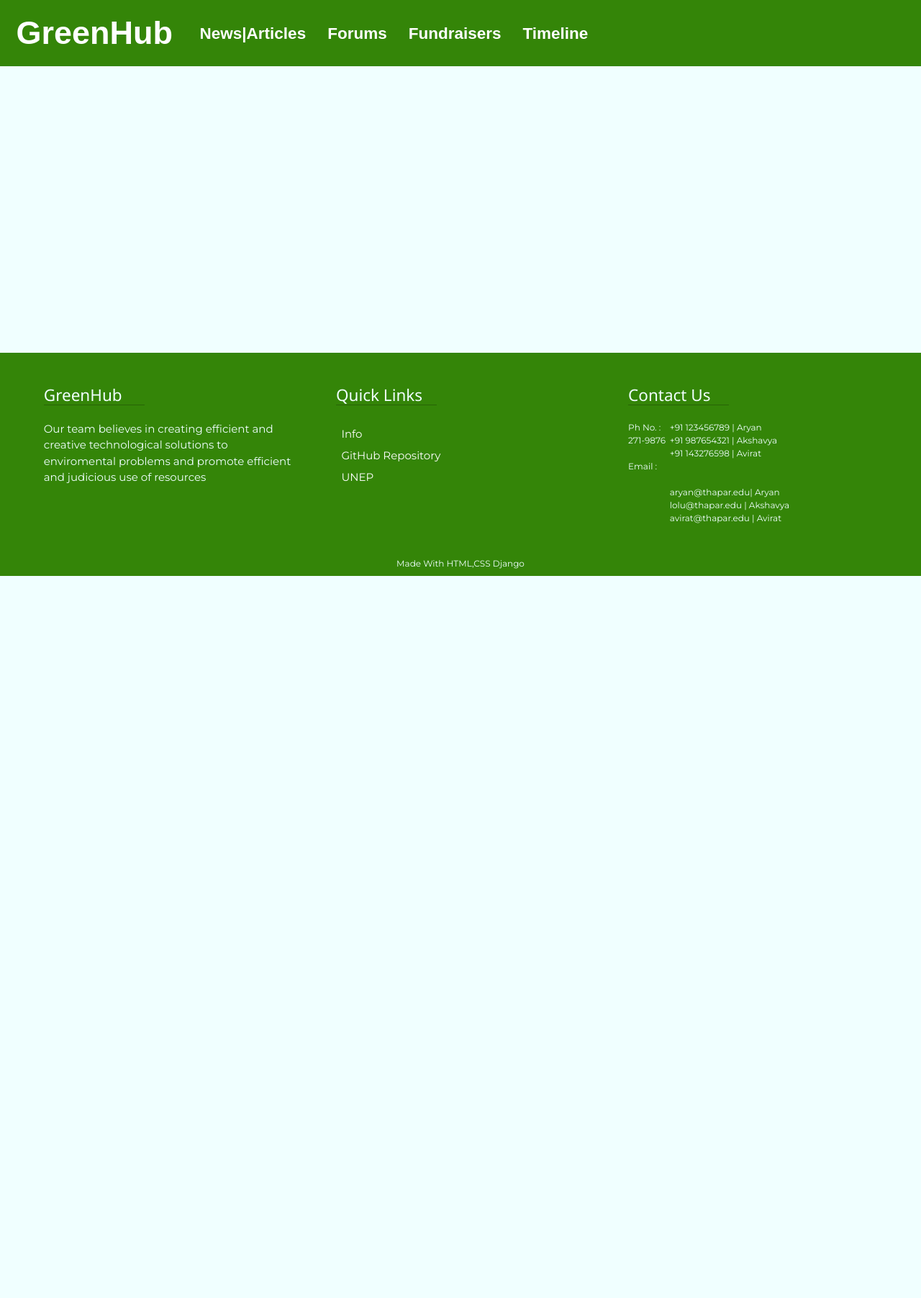
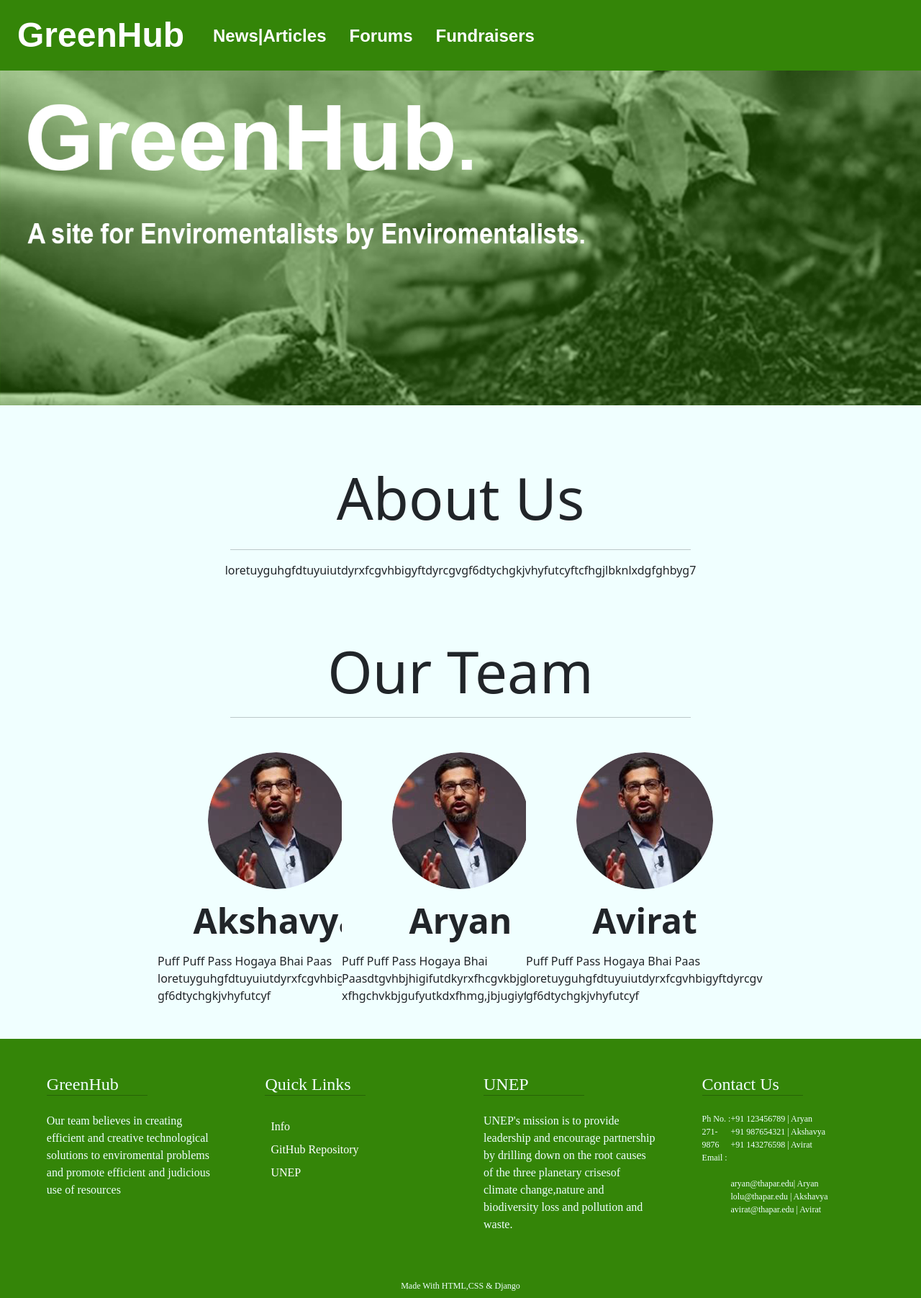
Before and after one commit to Avirat201189221/HackTu-4.0, a Django app: page / in a window 1280 px wide. Shown: the whole page at 72% size. Before the commit the page ends 800 px from the top, so only its background shows below. Run offline with Django 4.2, Linux system fonts and the light colour scheme; some libraries are stand-ins or nearby versions.

Commit message:
landing page complete

```diff
--- a/greenHub/backend/static/css/styles.css
+++ b/greenHub/backend/static/css/styles.css
@@ -2,6 +2,7 @@ body{
     background:azure;
 }
 /* Header Styles */
+/* Navbar */
 .navbar {
     position: fixed;
     width: 100%;
@@ -89,12 +90,75 @@ body{
   .nav-empty-space {
     opacity: 0;
   }
+  /* End Navbar */
+
+  /* Backdrop */
+  .backdrop{
+    background-color: #3b9709;
+    /* height:0.44vh; */
+  }
+  .backdrop-img img{
+    width:100vw;
+  }
+
+  /* Main */
+  .head{
+    font-size: 5rem;
+  }
+  .cool-hr{
+    width:50vw;
+  }
+  .about{
+    display: flex;
+    flex-direction: column;
+    align-items: center;
+    justify-content: center;
+    text-align: center;
+    margin: 5rem;
+  }
+  .descript{
+    display:grid;
+    grid-template-columns: 1fr;
+  }
+  .team-plates{
+    display: grid;
+    grid-template-columns: repeat(5,1fr);
+    justify-items: center;
+    align-items: center;
+    /* background-color: red; */
+  }
+  .card{
+    display: flex;
+    justify-content: center;
+    flex-direction: column;
+    /* max-width: 500px; */
+    background-color: azure;
+    border: none;
+    margin: 2rem;
+
+  }
+  .person img{
+    /* width:150px; */
+    border-radius: 50rem;
+    margin: auto
+  }
+  .name{
+    font-size: 3rem;
+    margin:0.5rem;
+    text-align: center;
+  }
+  .desc{
+    max-width:330px;
+  }
+
+
+
 /* footer styles */
 @import url('https://fonts.googleapis.com/css2?family=Montserrat:wght@100;500&display=swap');
 .footer{
   margin-top: 0rem;
   padding: 0.05rem;
-  position: absolute;
+  /* position: absolute; */
   background-color: #348508;
   bottom: 0;
   left: 0;
@@ -103,7 +167,7 @@ body{
   }
 .footerGrid{
   display: grid;
-  grid-template-columns: repeat(3,1fr);
+  grid-template-columns: repeat(4,1fr);
   padding: 1rem;
   padding-left: 2rem;
   padding-right: 2rem;
--- a/greenHub/backend/templates/index.html
+++ b/greenHub/backend/templates/index.html
@@ -9,38 +9,38 @@
   {% comment %} Stylesheets Here {% endcomment %}
   <link href="https://cdn.jsdelivr.net/npm/bootstrap@5.2.0-beta1/dist/css/bootstrap.min.css" rel="stylesheet"
     integrity="sha384-0evHe/X+R7YkIZDRvuzKMRqM+OrBnVFBL6DOitfPri4tjfHxaWutUpFmBp4vmVor" crossorigin="anonymous">
-  <script src="https://cdnjs.cloudflare.com/ajax/libs/Swiper/6.8.4/swiper-bundle.min.js"
-    crossorigin="anonymous"></script>
-  <link rel="stylesheet" href="https://www.w3schools.com/w3css/4/w3.css">
-  <link rel="stylesheet" href="https://cdnjs.cloudflare.com/ajax/libs/font-awesome/4.7.0/css/font-awesome.min.css">
-  <link href="https://unpkg.com/aos@2.3.1/dist/aos.css" rel="stylesheet">
+  {% comment %} <script src="https://cdnjs.cloudflare.com/ajax/libs/Swiper/6.8.4/swiper-bundle.min.js" {% endcomment %}
+    {% comment %} crossorigin="anonymous"></script>
+  <link rel="stylesheet" href="https://www.w3schools.com/w3css/4/w3.css"> {% endcomment %}
+  {% comment %} <link rel="stylesheet" href="https://cdnjs.cloudflare.com/ajax/libs/font-awesome/4.7.0/css/font-awesome.min.css"> {% endcomment %}
+  {% comment %} <link href="https://unpkg.com/aos@2.3.1/dist/aos.css" rel="stylesheet"> {% endcomment %}
   <!-- Font Awesome -->
-  <link href="https://maxcdn.bootstrapcdn.com/font-awesome/4.6.3/css/font-awesome.min.css" rel="stylesheet">
+  {% comment %} <link href="https://maxcdn.bootstrapcdn.com/font-awesome/4.6.3/css/font-awesome.min.css" rel="stylesheet"> {% endcomment %}
 
 
   <!-- Fonts -->
 
   <!-- Open Sans for body font -->
-  <link href="https://fonts.googleapis.com/css?family=Open+Sans:300,400,400i,600,700,800" rel="stylesheet">
+  {% comment %} <link href="https://fonts.googleapis.com/css?family=Open+Sans:300,400,400i,600,700,800" rel="stylesheet"> {% endcomment %}
   <!-- Montserrat for title -->
-  <link href="https://fonts.googleapis.com/css?family=Montserrat" rel="stylesheet">
+  {% comment %} <link href="https://fonts.googleapis.com/css?family=Montserrat" rel="stylesheet"> {% endcomment %}
 
   <!-- Bootstrap -->
   <link href="https://cdn.jsdelivr.net/npm/bootstrap@5.1.3/dist/css/bootstrap.min.css" rel="stylesheet"
     integrity="sha384-1BmE4kWBq78iYhFldvKuhfTAU6auU8tT94WrHftjDbrCEXSU1oBoqyl2QvZ6jIW3" crossorigin="anonymous" />
   <!-- Slick slider -->
-  <link rel="stylesheet" href="https://cdnjs.cloudflare.com/ajax/libs/slick-carousel/1.8.1/slick-theme.min.css"
+  {% comment %} <link rel="stylesheet" href="https://cdnjs.cloudflare.com/ajax/libs/slick-carousel/1.8.1/slick-theme.min.css"
     integrity="sha512-17EgCFERpgZKcm0j0fEq1YCJuyAWdz9KUtv1EjVuaOz8pDnh/0nZxmU6BBXwaaxqoi9PQXnRWqlcDB027hgv9A=="
-    crossorigin="anonymous" referrerpolicy="no-referrer" />
+    crossorigin="anonymous" referrerpolicy="no-referrer" /> {% endcomment %}
   <!-- Theme color -->
   {% comment %} Aos Animation stylesheet {% endcomment %}
-  <link rel="stylesheet" href="https://unpkg.com/aos@next/dist/aos.css" />
+  {% comment %} <link rel="stylesheet" href="https://unpkg.com/aos@next/dist/aos.css" /> {% endcomment %}
 
   <!-- Main Style -->
   <link href="{%static 'css/styles.css' %}" rel="stylesheet">
 
 
-  <script src="https://kit.fontawesome.com/13fe3ce91d.js" crossorigin="anonymous"></script>
+  {% comment %} <script src="https://kit.fontawesome.com/13fe3ce91d.js" crossorigin="anonymous"></script> {% endcomment %}
 
 
 
@@ -62,31 +62,8 @@
 <body>
     {% comment %} Header {% endcomment %}
     <section id="header">
-    {% comment %} <nav class="navbar navbar-expand-lg">
-        <div class="container-fluid">
-          <a class="navbar-brand" href="#">Lmao</a>
-          <button class="navbar-toggler" type="button" data-bs-toggle="collapse" data-bs-target="#navbarSupportedContent" aria-controls="navbarSupportedContent" aria-expanded="false" aria-label="Toggle navigation">
-            <span class="navbar-toggler-icon"></span>
-          </button>
-          <div class="collapse navbar-collapse" id="navbarSupportedContent">
-            <ul class="navbar-nav me-auto mb-2 mb-lg-0">
-              <li class="nav-item">
-                <a class="nav-link active" aria-current="page" href="#">Home</a>
-              </li>
-              <li class="nav-item">
-                <a class="nav-link active" href="#">News | Articles</a>
-              </li>
-                <li class="nav-item">
-                    <a class="nav-link active" href="#">Forums</a>
-                  </li>
-                  <li class="nav-item">
-                    <a class="nav-link active" href="#">Fundraisers</a>
-                  </li>
-              </li>
-            </ul>
-          </div>
-        </div>
-      </nav> {% endcomment %}
+
+      {% comment %} Navbar {% endcomment %}
       <nav class="navbar navbar-expand-lg mr-auto">
         <div class="container-fluid">
           <button class="navbar-toggler" type="button" data-bs-toggle="collapse" data-bs-target="#navbarNavAltMarkup"
@@ -96,30 +73,18 @@
           <div class="collapse navbar-collapse" id="navbarNavAltMarkup">
             <div class="navbar-nav">
               <div class="navbar-brand">
-                <a class="nav-brand">GreenHub</a>
+                <a class="nav-brand" href="#">GreenHub</a>
               </div>
               <div class="nav-link-flex">
-                <a class="nav-link" href="#about">News|Articles</a>
+                <a class="nav-link" href="#">News|Articles</a>
                 <span class="ball-animation"></span>
               </div>
               <div class="nav-link-flex">
-                <a class="nav-link" href="#tracks">Forums</a>
+                <a class="nav-link" href="#">Forums</a>
                 <span class="ball-animation"></span>
               </div>
               <div class="nav-link-flex">
-                <a class="nav-link" href="#mu-sponsors">Fundraisers</a>
-                <span class="ball-animation"></span>
-              </div>
-              {% comment %} <div class="nav-link-flex">
-                <a class="nav-link" href="#rules">Rulebook</a>
-                <span class="ball-animation"></span>
-              </div> {% endcomment %}
-              {% comment %} <div class="nav-link-flex">
-                <a class="nav-link" href="#mu-prizes">Prizes</a>
-                <span class="ball-animation"></span>
-              </div> {% endcomment %}
-              <div class="nav-link-flex">
-                <a class="nav-link" href="#Timeline">Timeline</a>
+                <a class="nav-link" href="#">Fundraisers</a>
                 <span class="ball-animation"></span>
               </div>
               <a class="nav-empty-space" href="#">Empty</a>
@@ -127,7 +92,129 @@
           </div>
         </div>
       </nav>
+      {% comment %} Navbar {% endcomment %}
+
+      {% comment %} Backdrop {% endcomment %}
+
+      <div class="backdrop">
+        <div class="backdrop-img">
+        <img src="{%static 'img/sapling.png' %}">
+        </div>
+
+      </div>
+
+      {% comment %} End Backdrop {% endcomment %}
+
+      {% comment %} Main  {% endcomment %}
+      <div class="info">
+        {% comment %} <div class="announcements">
+          <h1 class="head">Announcments</h1>
+          <div class="event">
+            <div class="event-date">
+              <p>16-09-2022</p>
+            </div>
+            <div class="event-desc">
+              <p>Loda Lelooooooooooooooooooooooooooooooooooooooooooooooooooooooooo</p>
+            </div>
+          </div>
+          <div class="event">
+            <div class="event-date">
+              <p>16-09-2022</p>
+            </div>
+            <div class="event-desc">
+              <p>Loda Lelooooooooooooooooooooooooooooooooooooooooooooooooooooooooo</p>
+            </div>
+          </div>
+          <div class="event">
+            <div class="event-date">
+              <p>16-09-2022</p>
+            </div>
+            <div class="event-desc">
+              <p>Loda Lelooooooooooooooooooooooooooooooooooooooooooooooooooooooooo</p>
+            </div>
+          </div>
+          <div class="subAnnounce">
+          </div>
+        </div> {% endcomment %}
+        <div class="about">
+          <h1 class="head">About Us</h1>    <hr class="cool-hr"></hr>
+          <div class="descript">
+            loretuyguhgfdtuyuiutdyrxfcgvhbigyftdyrcgvgf6dtychgkjvhyfutcyftcfhgjlbknlxdgfghbyg7
+          </div>
+        </div>
+
+        <div class="our-team">
+          <center><h1 class="head">Our Team</h1>
+          <hr class="cool-hr"></hr></center>
+          <div class="team-plates">
+            <div class="card">
+            </div>
+            <div class="card">
+              <div class="person">
+                <center><img src="{%static 'img/lamo.png' %}"></center>
+              </div>
+              <div class="pname">
+                <center><b><p class="name">Akshavya</p></b></center>
+              </div>
+              <div class="desc">
+                <p>Puff Puff Pass Hogaya Bhai Paas loretuyguhgfdtuyuiutdyrxfcgvhbigyftdyrcgvgf6dtychgkjvhyfutcyf</p>
+              </div>
+              </div>
+              <div class="card">
+                <div class="person">
+                  <center><img src="{%static 'img/lamo.png' %}"></center>
+                </div>
+                <div class="pname">
+                  <center><b><p class="name">Aryan</p></b></center>
+                </div>
+                <div class="desc">
+                  <p>Puff Puff Pass Hogaya Bhai Paasdtgvhbjhigifutdkyrxfhcgvkbjguiflydtkyrxfhgchvkbjgufyutkdxfhmg,jbjugiyfucg</p>
+                </div>
+                </div>
+
+                <div class="card">
+                  <div class="person">
+                    <center><img src="{%static 'img/lamo.png' %}"></center>
+                  </div>
+                  <div class="pname">
+                    <center><b><p class="name">Avirat</p></b></center>
+                  </div>
+                  <div class="desc">
+                    <p>Puff Puff Pass Hogaya Bhai Paas loretuyguhgfdtuyuiutdyrxfcgvhbigyftdyrcgvgf6dtychgkjvhyfutcyf</p>
+                  </div>
+                </div>
+                <div class="card">
+                </div>
+            </div>
+            <div>
+        </div>
+
+        {% comment %} What we do {% endcomment %}
+        {% comment %} <div class="cont">
+          <div class="team-info">
+            <div class="left">
+              <h1 class="head">What We Do</h1>
+              <p>Oyes</p>
+            </div>
+            <div class="right">
+            <div>
+          </div>
+        </div> {% endcomment %}
+        {% comment %} How we do it ? {% endcomment %}
+        {% comment %} <div class="team-info">
+          <div class="left">
+          </div>
+          <div class="right">
+            <h2 class="head">How Do We Do It</h2>
+            <p>Oyes</p>
+          <div>
+        </div>
+      </div> {% endcomment %}
+      {% comment %} End Main {% endcomment %}
+
       {% comment %} End Header {% endcomment %}
+
+      {% comment %} Footer {% endcomment %}
     </section>
     <section id="footer">
       <div class="footer">
@@ -154,6 +241,12 @@
             <div class="fLink">
               <a  href=""> UNEP</a>
             </div>
+          </div>
+
+          <div class="fGridElement">
+            <h4 class="fHeading">UNEP</h4>
+            <hr class="fHrStyle"></hr>
+            <p class="fPara">UNEP's mission is to provide leadership and encourage partnership by drilling down on the root causes of the three planetary crisesof climate change,nature and biodiversity loss and pollution and waste.</p>
           </div>
 
           <div class="fGridElement">
@@ -184,7 +277,7 @@
 
         </div>
         <center><div class="finisher">
-            Made With HTML,CSS Django
+            Made With HTML,CSS & Django
           </div></center>
       </div>
     </section>
```
Also changed, not shown: greenHub/backend/settings.py (deleted, +0 -128 lines), greenHub/backend/urls.py (deleted, +0 -23 lines), greenHub/backend/wsgi.py (deleted, +0 -16 lines), greenHub/backend/static/img/lamo.png (added), greenHub/backend/static/img/sapling.png (added).
